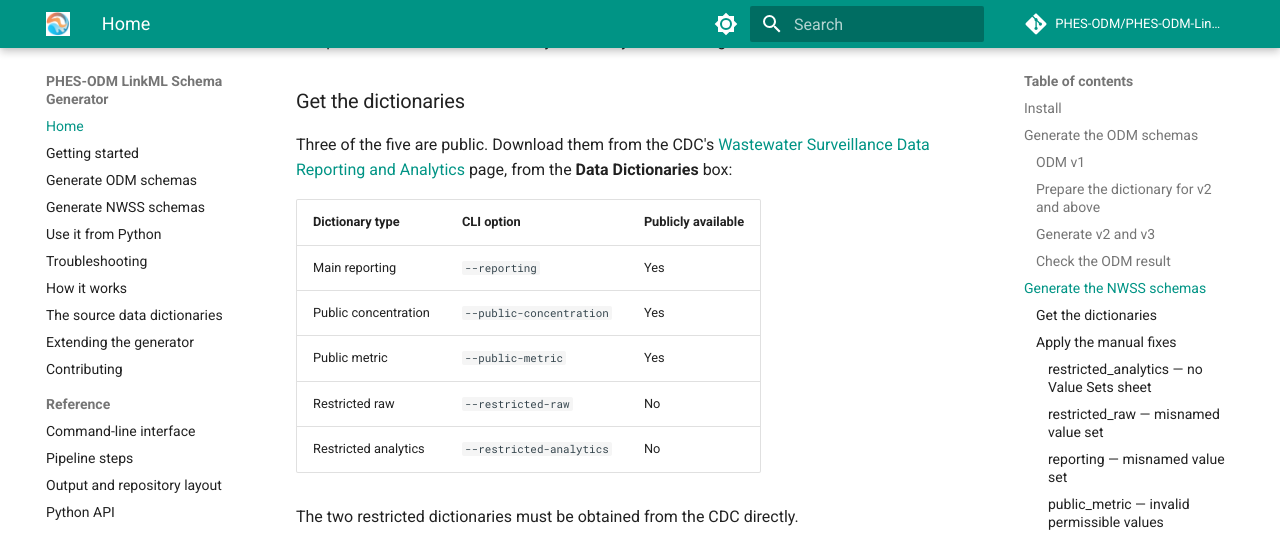
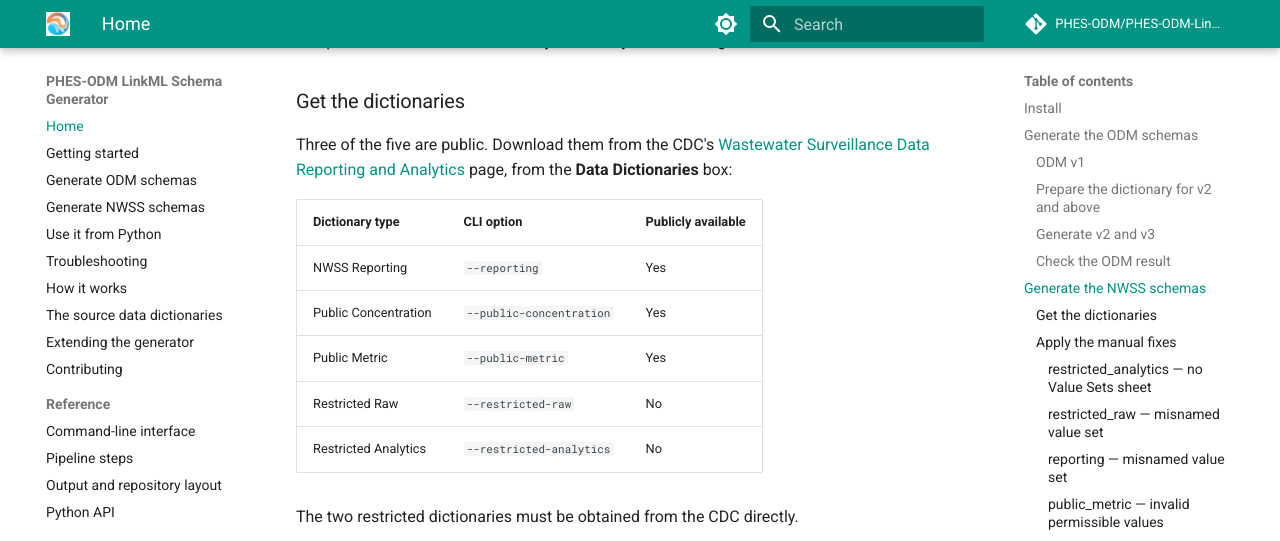
Before and after one commit to PHES-ODM/PHES-ODM-LinkMLGenerator, an MkDocs documentation site: the page built from docs/index.md, in a window 1280 px wide and 900 px high, scrolled down 2861 px. Shown: the top 541 px of the window. Built offline with MkDocs 1.6.1 and Material for MkDocs 9.7.7, drawn with Linux system fonts in a browser that asks for light colours; comment, search, counter and statistics services are not loaded.

Commit message:
Update links and dictionary types for NWSS data dictionaries

```diff
--- a/docs/index.md
+++ b/docs/index.md
@@ -136,16 +136,16 @@
 ### Get the dictionaries
 
 Three of the five are public. Download them from the CDC's
-[Wastewater Surveillance Data Reporting and Analytics](https://www.cdc.gov/nwss/reporting.html)
+[Wastewater Surveillance Data Reporting and Analytics](https://archive.cdc.gov/www_cdc_gov/nwss/reporting.html)
 page, from the **Data Dictionaries** box:
 
 | Dictionary type | CLI option | Publicly available |
 | --- | --- | --- |
-| Main reporting | `--reporting` | Yes |
-| Public concentration | `--public-concentration` | Yes |
-| Public metric | `--public-metric` | Yes |
-| Restricted raw | `--restricted-raw` | No |
-| Restricted analytics | `--restricted-analytics` | No |
+| NWSS Reporting | `--reporting` | Yes |
+| Public Concentration | `--public-concentration` | Yes |
+| Public Metric | `--public-metric` | Yes |
+| Restricted Raw | `--restricted-raw` | No |
+| Restricted Analytics | `--restricted-analytics` | No |
 
 The two restricted dictionaries must be obtained from the CDC directly.
 
```
Also changed, not shown: README.md (+6 -6 lines).
